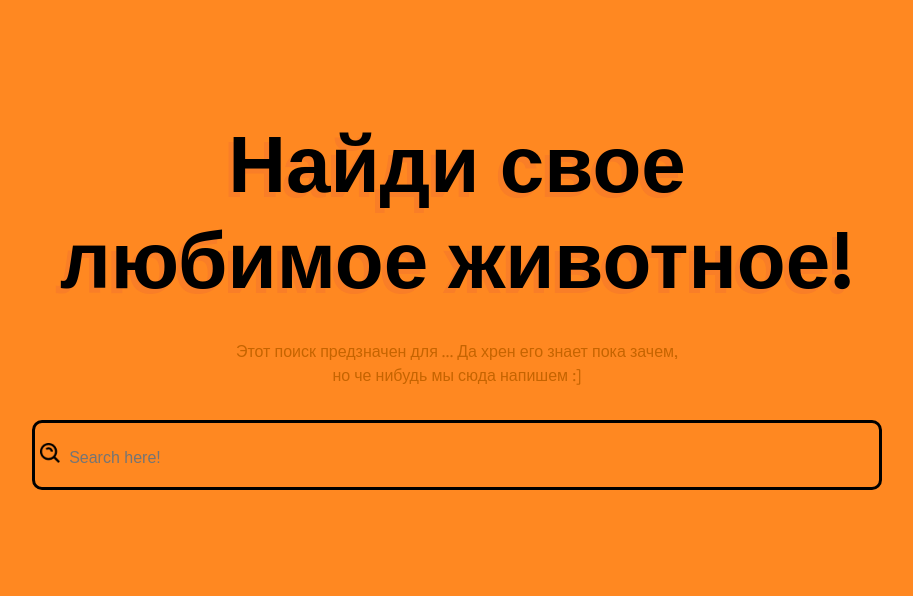
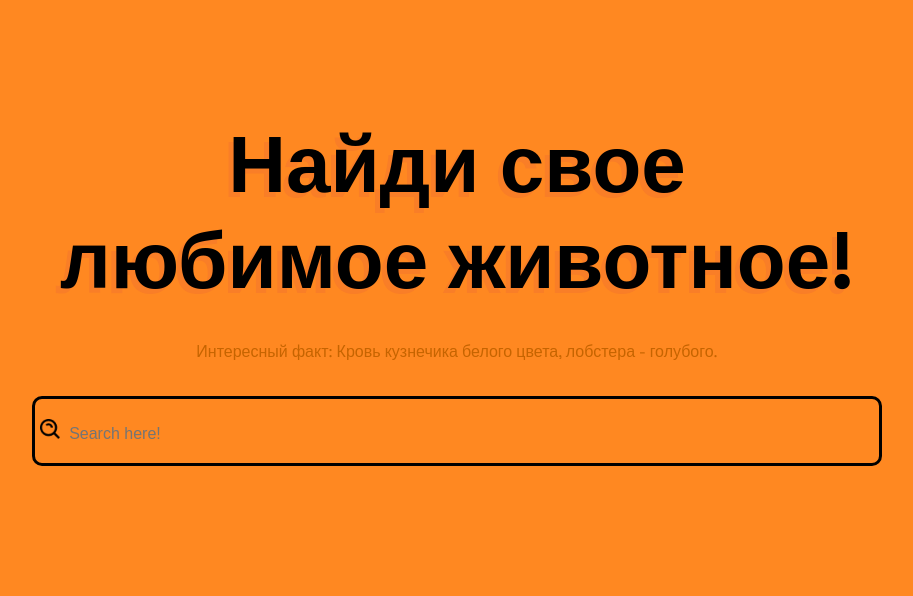
Before and after one commit to yaadtiahh/Zooinfo, a Flask app: page / in a window 1280 px wide. Shown: the part 77-673 px from the top of the page, without its empty margins (183-1096 px from the left). Run offline with Flask 3, Linux system fonts and the light colour scheme.

Commit message:
исправил ошибки

```diff
--- a/templates/index.html
+++ b/templates/index.html
@@ -9,11 +9,12 @@
   <!-- section__searchAnimals start -->
   <section class="section__searchAnimals">
     <h1>Найди свое<br>любимое животное!</h1>
-    <p>Этот поиск предзначен для ... Да хрен его знает пока зачем,<br>но че нибудь мы сюда напишем :]</p>
+    <p>Интересный факт: {{ random_fact }}</p>
+
     <div class="search-box">
         <form action="/result" method="post">
           <img src="static/img/Search_icon.png" alt="Search Icon" class="icon">
-          <input type="text" id="animated-input" name="text" class="search" placeholder="">
+          <input type="text" id="animated-input" name="text" class="search" placeholder="" autocomplete="off">
           <script src="/static/js/script.js"></script>
       </form>
     </div>
```
